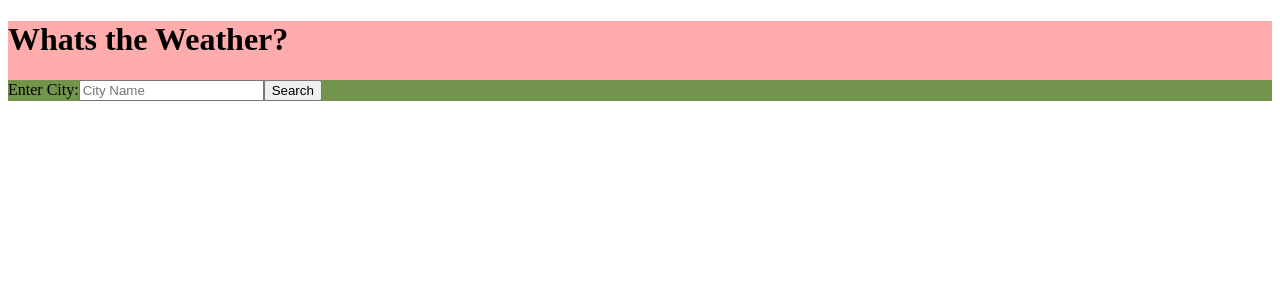
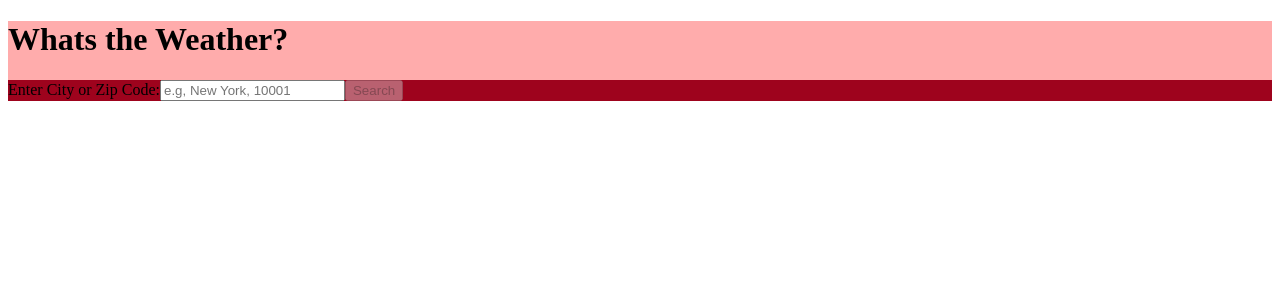
Before and after one commit to andreaparias17/WeatherApp2, a React (Vite) app: page / in a window 1280 px wide. Shown: the top 300 px of the page. Built offline with nearby package versions, Linux system fonts and the light colour scheme.

Commit message:
Add SearhBar with input, submit and disabked state

```diff
--- a/src/App.jsx
+++ b/src/App.jsx
@@ -1,7 +1,15 @@
 import { useState } from 'react';
 import './App.css';
+import SearchBar from './components/SearchBar';
 
 function App() {
+
+
+  const handleSearch = (term)=> {
+    console.log("User searched for:", term);
+    // later: call geocoding(term) --> weather
+  };
+
   return(
     <div className="app-container">
       <h1>Whats the Weather?</h1>
@@ -9,17 +17,10 @@ function App() {
       <div className="weather-card">
         <div className="weather-box-placeholder"></div>
 
-        {/* search bar section */}
-        <div classname="search-section">
-          <label htmlFor="city-input">Enter City:</label>
-          <input id="city-input" type="text" placeholder="City Name"/>
-          <button>Search</button>
-           </div>
+        <SearchBar onSearch={handleSearch} />
       </div>
     </div>
-
-  )
-
+  );
 }
 
 export default App;
--- /dev/null
+++ b/src/components/SearchBar.jsx
@@ -0,0 +1,32 @@
+import { useState } from "react";
+
+function SearchBar({ onSearch, initialValue = ""}) {
+
+
+    const [value, setValue] = useState(initialValue);
+
+    const handleSubmit = (e) => {
+        e.preventDefault();
+        const term = value.trim();
+        if (!term) return;
+        onSearch(term);
+
+
+
+
+    };
+
+
+return(
+        <form className="search-section" onSubmit={handleSubmit}>
+            <label htmlFor="city-input">Enter City or Zip Code:</label>
+            <input id="city-input" type="text" placeholder="e.g, New York, 10001" value={value}
+            onChange={(e) => setValue(e.target.value)}
+            />
+            <button type="submit" disabled={!value.trim()}>Search</button>
+
+        </form>
+    );
+}
+
+export default SearchBar;
--- a/src/main.jsx
+++ b/src/main.jsx
@@ -1,18 +1,12 @@
-import React from 'react';
-import ReactDOM from 'react-dom/client';
-import './index.css';
-import App from './App';
+import React from "react";
+import { createRoot } from "react-dom/client";
+import App from "./App.jsx";
+import "./index.css";
 
-
-const root = ReactDOM.createRoot(document.getElementById('root'));
+const container = document.getElementById("root");
+const root = createRoot(container);
 root.render(
   <React.StrictMode>
     <App />
   </React.StrictMode>
 );
-ReactDOM.render(
-  <React.StrictMode>
-    <App />
-  </React.StrictMode>,
-  document.getElementById('root')
-);
```
